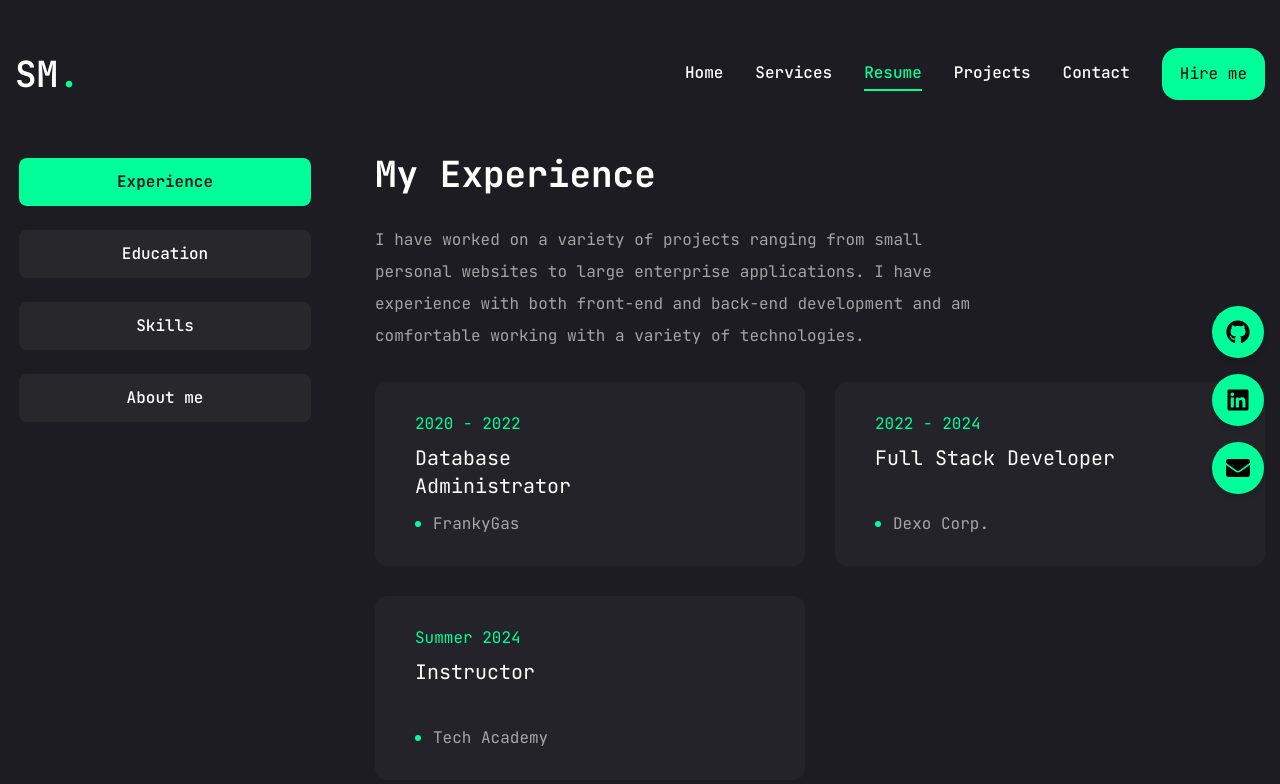
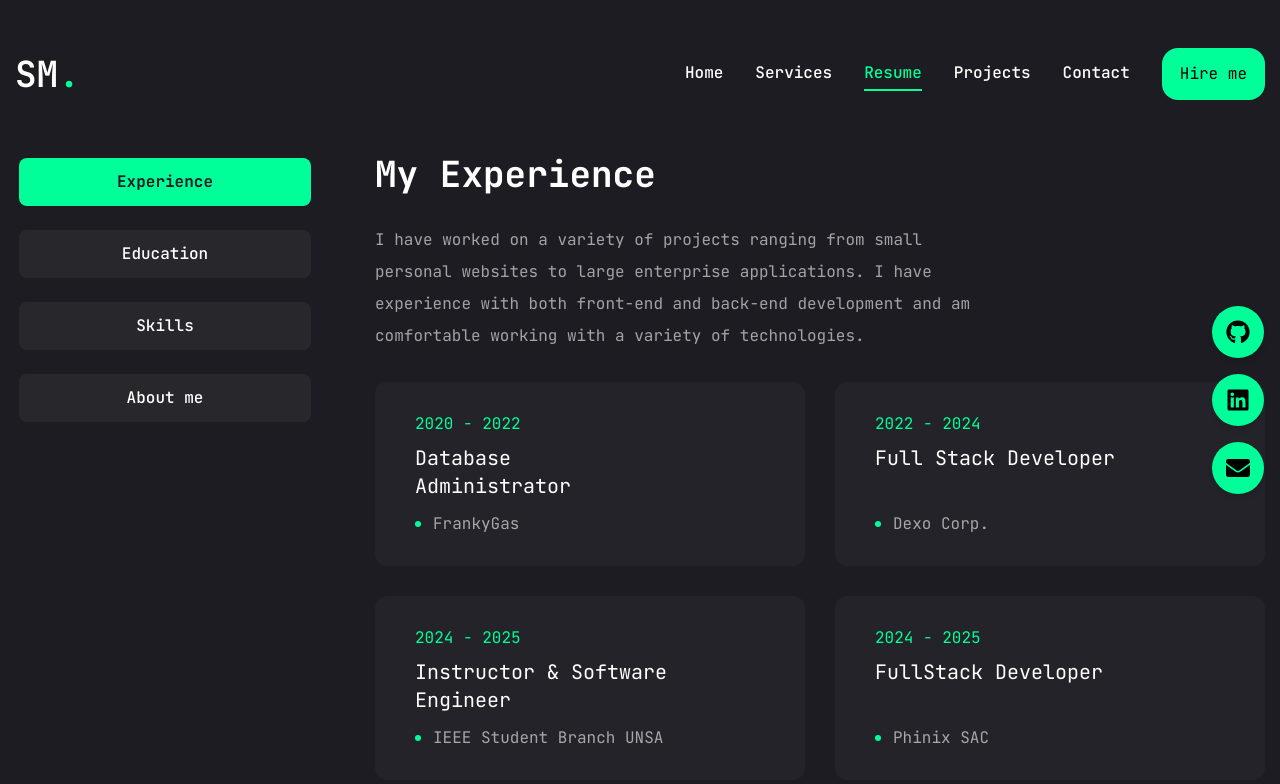
Before and after one commit to i-am-sergio/portfolio, a Next.js app: page /resume in a window 1280 px wide. Shown: the top 784 px of the page. Built offline with nearby package versions, Linux system fonts and the light colour scheme.

Commit message:
feat: update resume section and update cv

```diff
--- a/app/resume/page.tsx
+++ b/app/resume/page.tsx
@@ -74,9 +74,14 @@ const experience = {
       duration: "2022 - 2024",
     },
     {
-      company: "Tech Academy",
-      position: "Instructor",
-      duration: "Summer 2024",
+      company: "IEEE Student Branch UNSA",
+      position: "Instructor & Software Engineer",
+      duration: "2024 - 2025",
+    },
+    {
+      company: "Phinix SAC",
+      position: "FullStack Developer",
+      duration: "2024 - 2025",
     },
   ],
 };
```
Also changed, not shown: 1 other file (tests, documents, lock files or other folders).
